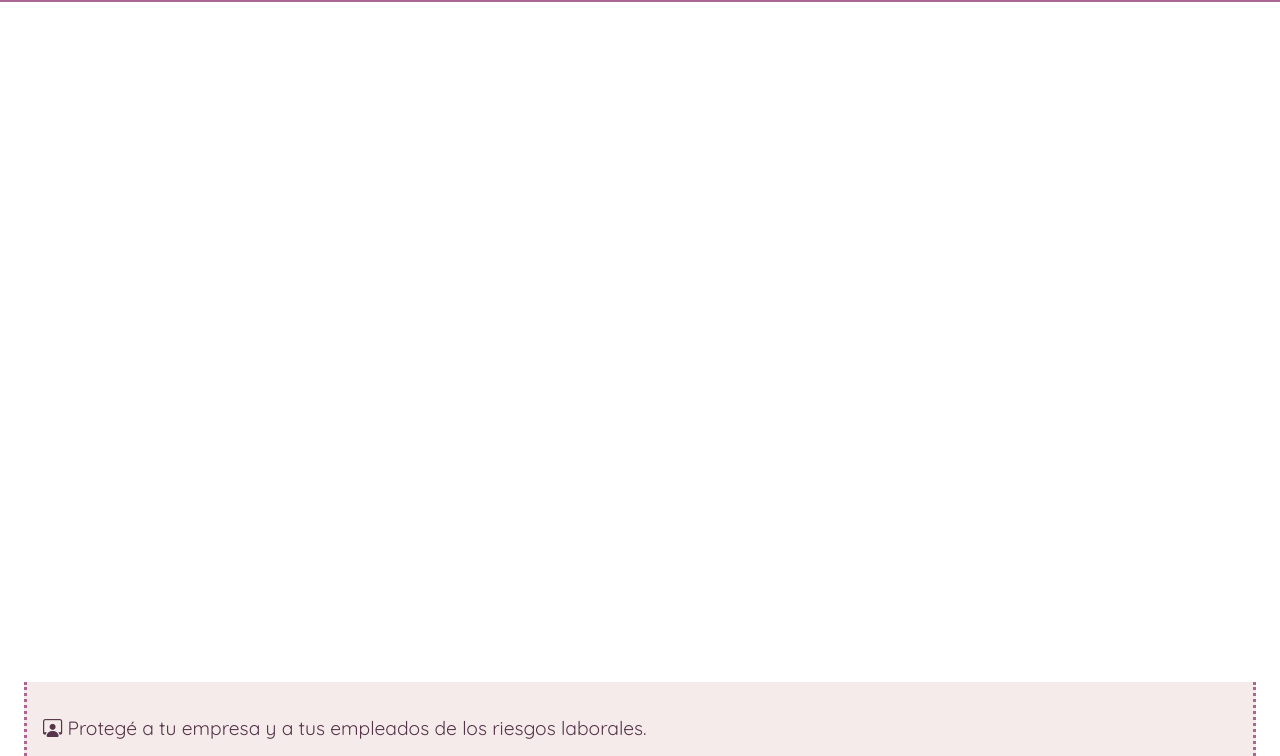
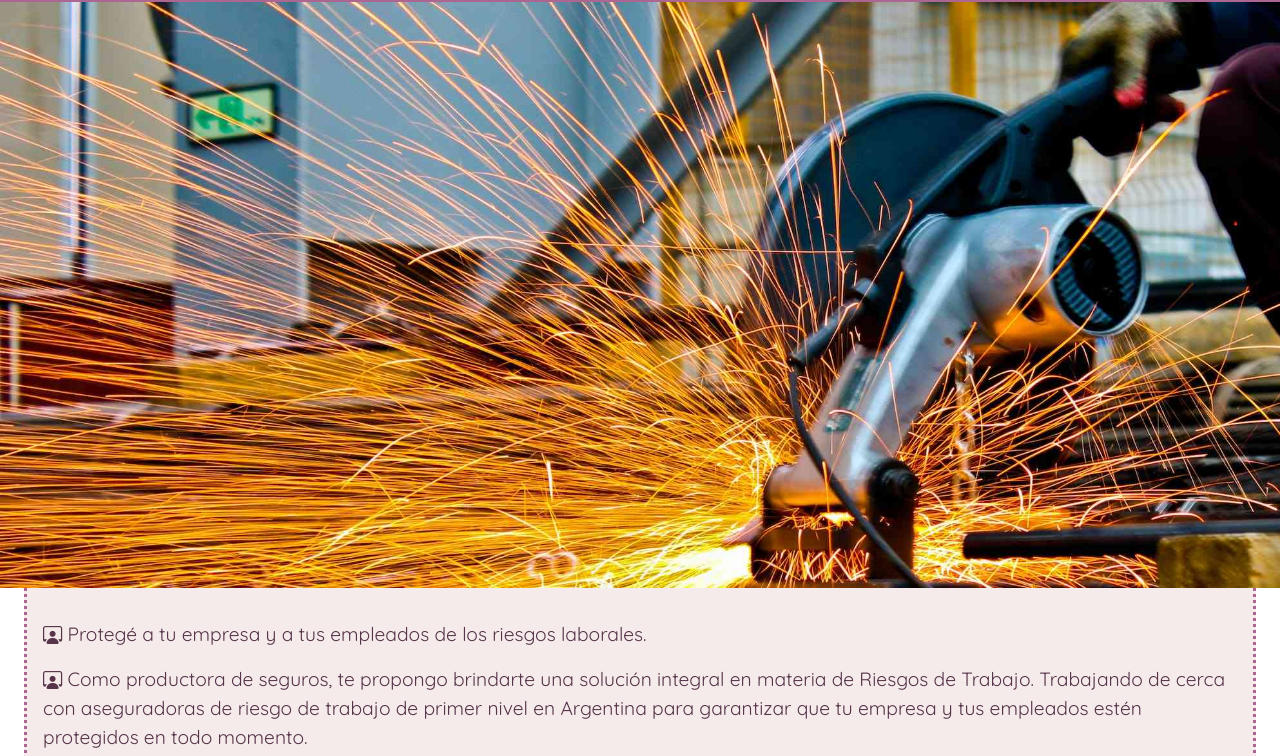
Before and after one commit to mfrugoni/a-bravo-maquetado, a plain HTML site: page insurances/art.html in a window 1280 px wide. Shown: the part 236-992 px from the top of the page. Drawn offline with nearby package versions, Linux system fonts and the light colour scheme.

Commit message:
V63: Add art hero image

```diff
--- a/insurances/art.html
+++ b/insurances/art.html
@@ -42,7 +42,7 @@
         <h3 class="prod">Productora, asesora de seguros</h3>
 
         <h2>A.R.T.</h2>
-        <div id="hero">
+        <div class="hero-auto hero-art">
         </div>
 
         <div class="detail">
--- a/styles/style.css
+++ b/styles/style.css
@@ -295,6 +295,10 @@ nav>a:hover {
     background-image: url(../assets/img/integral.jpg);
 }
 
+.hero-art {
+    background-image: url(../assets/img/art.jpg);
+}
+
 .hero-fire {
     padding-top: 66.77%;
     background-image: url(../assets/img/fire.jpg);
```
Also changed, not shown: index.html (+1 -1 lines), assets/img/art.jpg (added).
